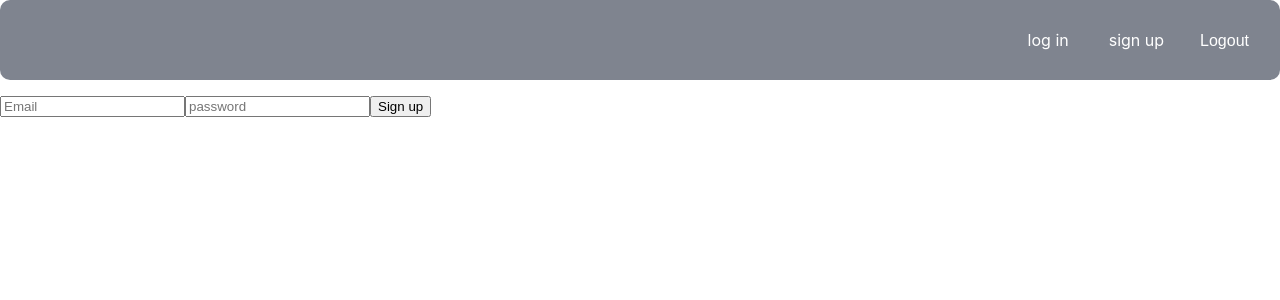
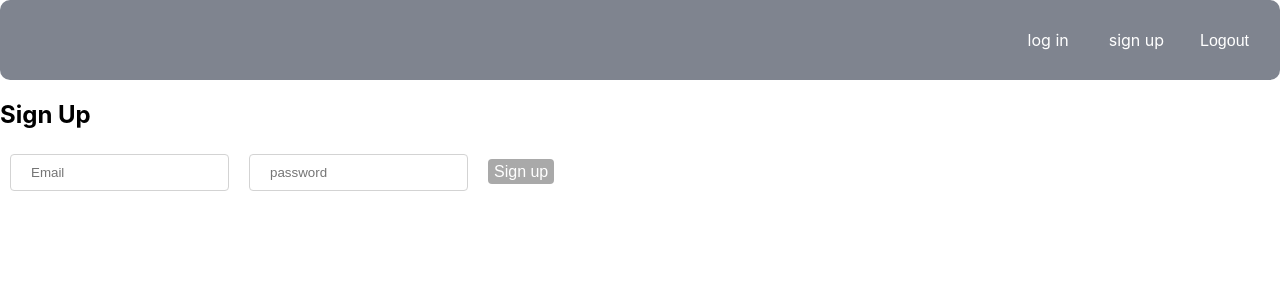
Before and after one commit to davidabutler92/lab-13-front-end-todos, a React (Create React App) app: page /signup in a window 1280 px wide. Shown: the top 300 px of the page. Built offline with nearby package versions, Linux system fonts and the light colour scheme.

Commit message:
add styling to rest of app

```diff
--- a/src/App.css
+++ b/src/App.css
@@ -38,10 +38,10 @@
 }
 
 .userName {
-  color: red;
+  color: rgb(255, 255, 255);
   display: flex;
   justify-content: flex-end;
-  border-bottom: solid 1px red;
+  border-bottom: solid 3px rgb(255, 255, 255);
   height: 20px;
 }
 
@@ -87,6 +87,49 @@
   text-decoration: none;
 }
 
+.button2 {
+  font-size: 1em;
+  margin: 10px;
+  cursor: pointer;
+  background: none;
+  border: none;
+  border-radius: 4px;
+  color: white;
+  background-color: darkgrey;
+  height: 25px;
+  text-decoration: none;
+}
+
 .button:hover {
   color: rgb(53, 141, 255);
 }
+
+.button2:hover {
+  color: rgb(53, 141, 255);
+}
+
+label {
+  margin: 5px;
+}
+
+input {
+  border-radius: 4px;
+  padding: 10px 20px;
+  margin: 5px;
+  border: 1px solid lightgrey;
+}
+
+.center {
+  display: flex;
+  justify-content: space-between;
+  align-items: center;
+  text-align: center;
+}
+
+.list {
+  display: flex;
+  flex-direction: column;
+  justify-content: center;
+  align-items: center;
+  margin: 10px;
+}
--- a/src/Login.js
+++ b/src/Login.js
@@ -25,9 +25,11 @@ export default class SignUp extends Component {
     render() {
         return (
             <div>
+                <h2>Login</h2>
                 <form onSubmit={this.handleSubmit}>
                     <label>
                         <input
+                            required
                             onChange={(e) => this.setState({ email: e.target.value })}
                             type='text'
                             placeholder='@email'>
@@ -35,12 +37,14 @@ export default class SignUp extends Component {
                     </label>
                     <label>
                         <input
+                            required
                             onChange={(e) => this.setState({ password: e.target.value })}
                             type='password'
                             placeholder='password'>
                         </input>
                     </label>
-                    <button>Login</button>
+                    <button
+                    className='button2'>Login</button>
                 </form>
             </div>
         )
--- a/src/SignUp.js
+++ b/src/SignUp.js
@@ -25,9 +25,11 @@ export default class SignUp extends Component {
     render() {
         return (
             <div>
+                <h2>Sign Up</h2>
                 <form onSubmit={this.handleSubmit}>
                     <label>
                         <input
+                            required
                             onChange={(e) => this.setState({ email: e.target.value })}
                             type='text'
                             placeholder='Email'>
@@ -35,12 +37,14 @@ export default class SignUp extends Component {
                     </label>
                     <label>
                         <input
+                            required
                             onChange={(e) => this.setState({ password: e.target.value })}
                             type='password'
                             placeholder='password'>
                         </input>
                     </label>
-                    <button>Sign up</button>
+                    <button
+                    className='button2'>Sign up</button>
                 </form>
             </div>
         )
--- a/src/Todos.js
+++ b/src/Todos.js
@@ -44,26 +44,28 @@ const {
 
 
         return (
-            <div>
-                <h2>TODO LIST</h2>
+            <div className=''>
+                <h2>Todo List</h2>
                 <form onSubmit={this.handleSubmit}>
                     <label>
                         <input
+                        required
                         onChange={(e) => this.setState({ todo: e.target.value})}
                         placeholder='add todo'></input>
                     </label>
-                    <button>Add</button>
+                    <button
+                    className='button2'>Add</button>
                 </form>
                 {
                     loading
                         ? '...'
-                        : todos.map(todo => <div key={`${todo.todo}`} style={{
-                            textDecoration: this.completed ? 'line-through' : 'none' }
+                        : todos.map(todo => <div className='list' key={`${todo.todo}`} style={{
+                            textDecoration: todo.completed ? 'line-through' : 'none' }
                         }>
                         {todo.todo}
                         {
                             todo.completed ? '' : <button
-                                className='completedButton'
+                                className='button2'
                                 onClick={() => this.handleCompletedTodo(todo.id)}>
                                 Completed
                             </button>
```
